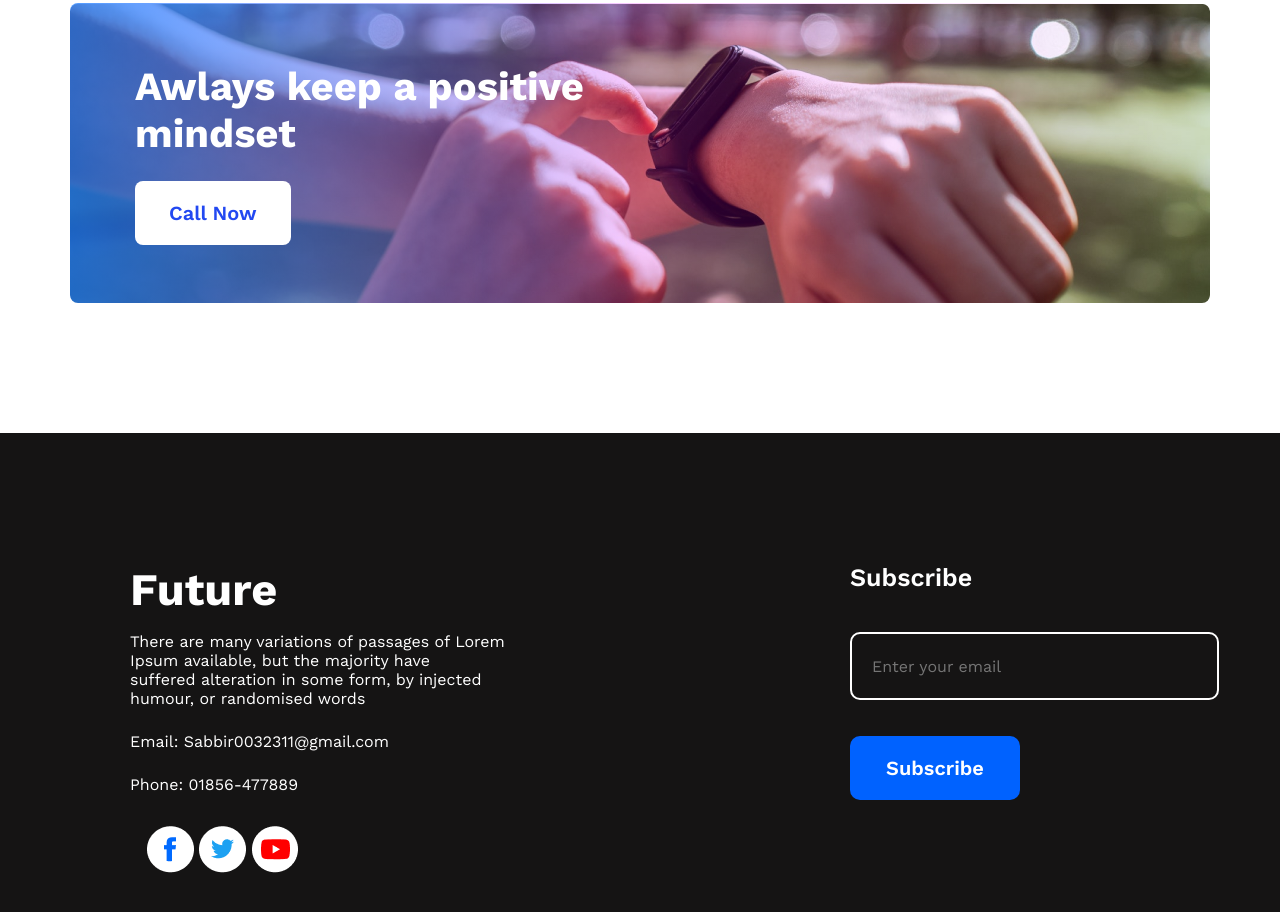
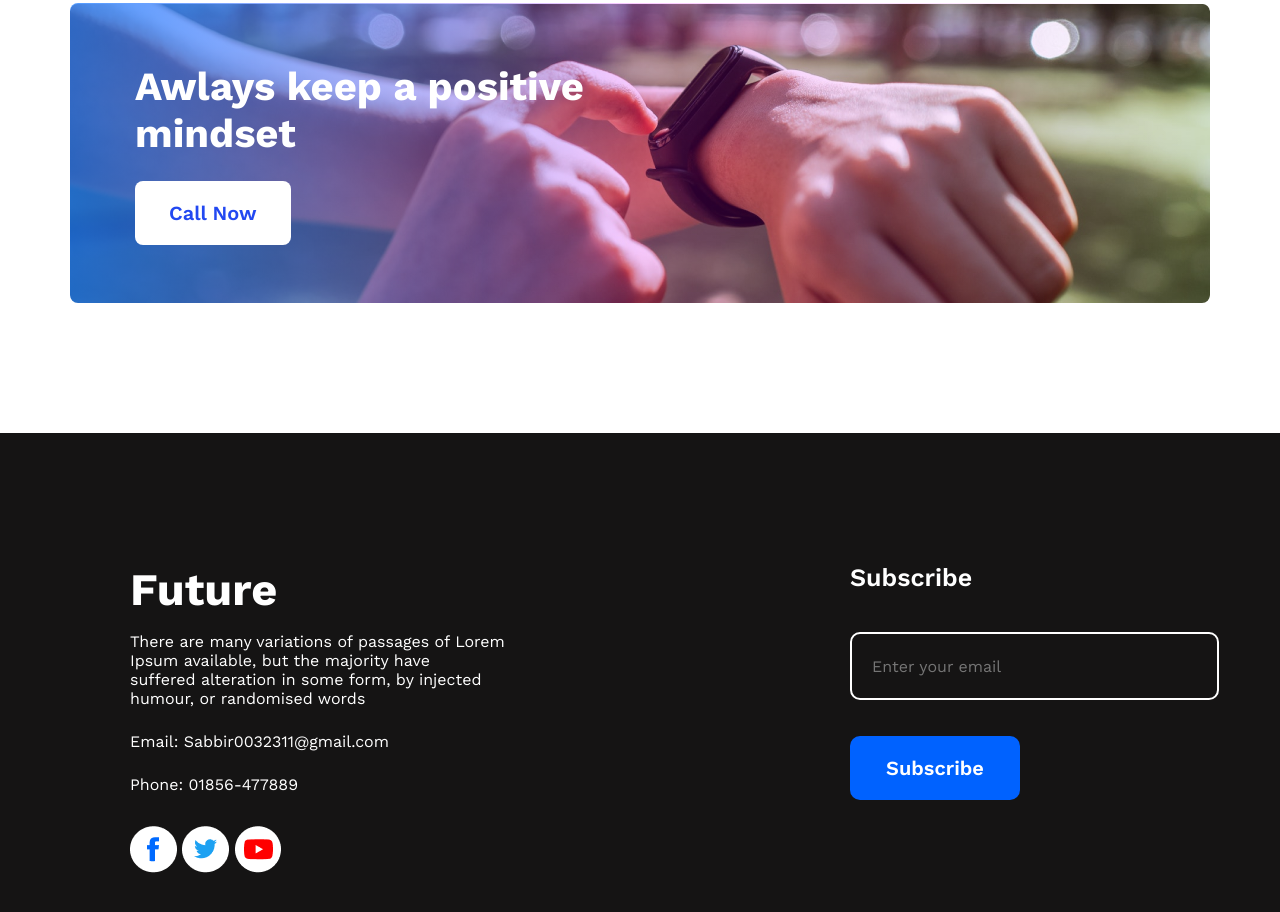
Before and after one commit to Sabbir50/my-assignment, a plain HTML site: page index.html in a window 1280 px wide. Shown: the part 2215-3127 px from the top of the page. Drawn offline with nearby package versions, Linux system fonts and the light colour scheme.

Commit message:
my first assignment

```diff
--- a/style/style.css
+++ b/style/style.css
@@ -242,7 +242,7 @@ main{
 }
 .social-media-icon{
     margin-top: 32px;
-    padding-left: 17px;
+    padding-right:30px;
 }
 .contact-section{
     display: block;
```
